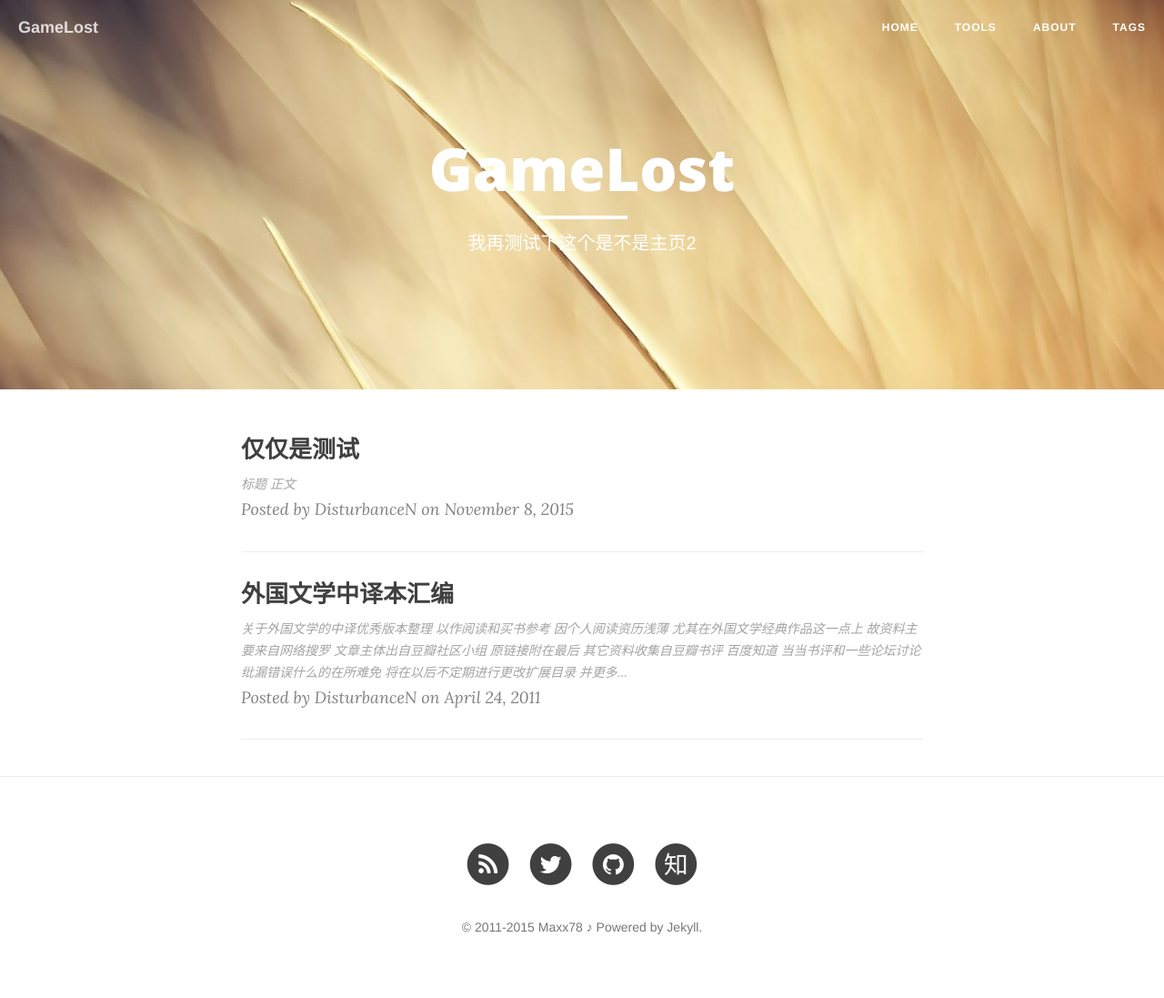
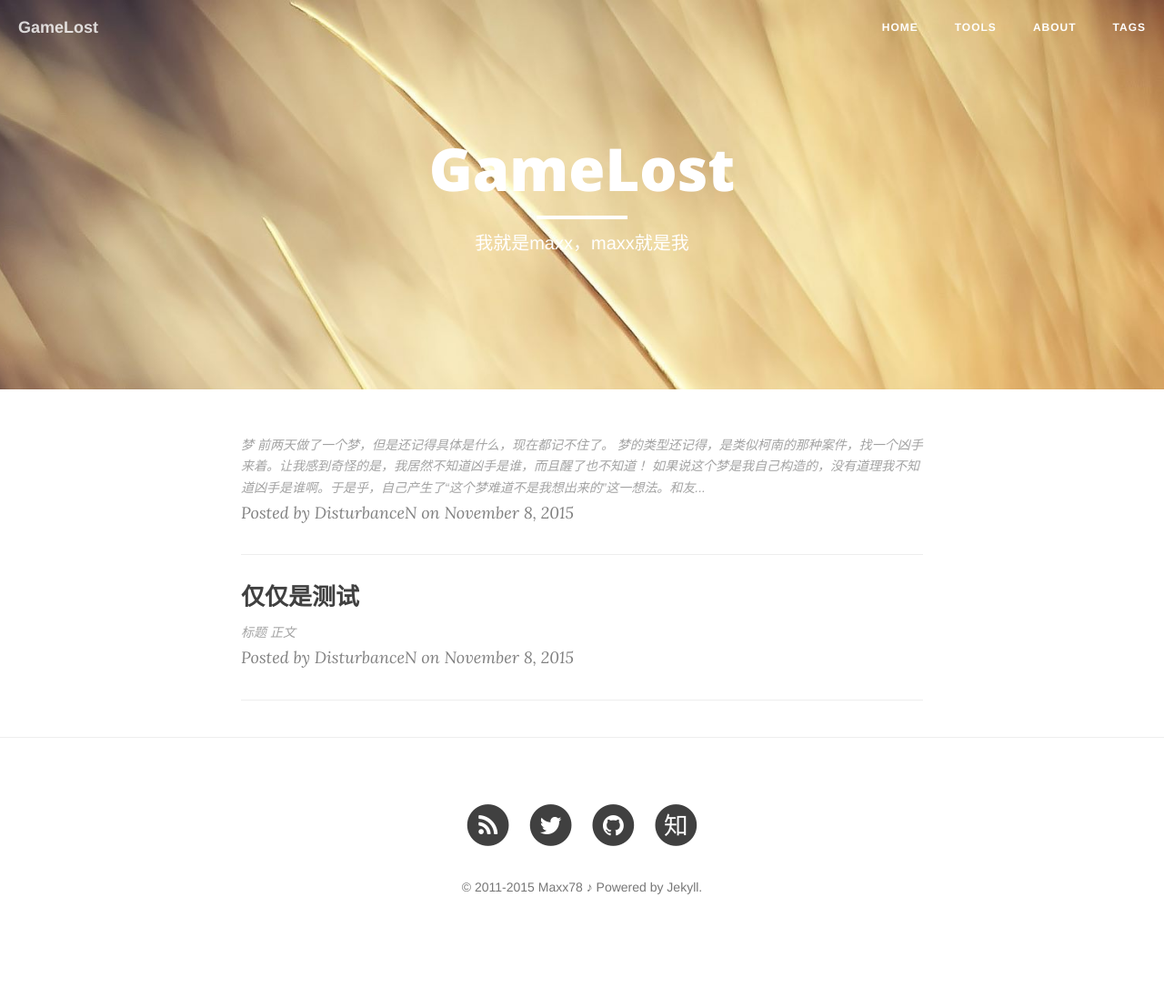
Before and after one commit to maxx78/maxx78.github.io, a Jekyll site: the page built from index.html, in a window 1280 px wide. Shown: the whole page at 91% size. Built offline with Jekyll 4.4.1, drawn with Linux system fonts in a browser that asks for light colours; nearby versions of some CDN libraries; the list of posts is cut into pages by our own code; after the commit the page ends 1053 px from its top, so only the background shows below that; some of the changed lines change nothing that is shown.

Commit message:
第一篇随笔

```diff
--- a/_posts/2011-04-24-Translation-Version.md
+++ /dev/null
@@ -1,201 +0,0 @@
----
-layout: post
-title: 外国文学中译本汇编
-categories: [blog ]
-tags: [book, list, ]
-description: 对于运输水果来说，保鲜效果是非常重要的，就翻译而言，好翻译总是妙在难言。
----
-
-关于外国文学的中译优秀版本整理 以作阅读和买书参考
-因个人阅读资历浅薄 尤其在外国文学经典作品这一点上
-故资料主要来自网络搜罗 文章主体出自豆瓣社区小组 原链接附在最后 其它资料收集自豆瓣书评 百度知道 当当书评和一些论坛讨论
-纰漏错误什么的在所难免 将在以后不定期进行更改扩展目录 并更多按照自己的见解 如果有的话。
-
-### 苏俄
-列夫·托尔斯泰作品
-草婴——《战争与和平》，短期无法超越。（惜草婴先生撤版，不再出）另高植译本
-草婴——《安娜卡列尼娜》《复活》
-丽尼——《前夜》《贵族之家》
-巴金——《父与子》
-
-陀思妥耶夫斯基作品：
-荣如德——《卡拉玛佐夫兄弟》另耿济之版
-朱海观&王汶《罪与罚》另岳麟版可选
-荣如德——《白痴》
-南江——《被侮辱和被损害的》另有荃麟版
-
-刘辽逸&楼适夷&陆风——《童年 在人间 我的大学》
-瞿秋白&巴金&耿济之&伊信——《高尔基短篇小说选》
-汝龙——契诃夫作品
-丰子恺——契诃夫《猎人笔记》
-丽尼——屠格涅夫《前夜》《父与子》人文社或译文社 巴金译本
-磊然——屠格涅夫《罗亭 贵族之家》
-翟松年——莱蒙托夫《当代英雄》
-满涛——果戈理《死魂灵》
-蓝英年&张秉衡——帕斯捷尔纳克《日瓦戈医生》
-梅益——奥斯特洛夫斯基《钢铁是怎样炼成的》
-楼适夷——赫尔岑《谁之罪》
-王士燮——《苦难的历程》
-智量——普希金《叶甫盖尼·奥涅金》
-蓝英年——帕斯捷尔纳克的《日瓦格医生》
-金人——肖霍洛夫的《静静的顿河》
-草婴——肖洛霍夫《一个人的遭遇》
-项星耀——赫尔岑《往事与随想》戈宝权——俄文译诗
-戴骢——布宁和巴别尔
-索尔仁尼琴《古拉格群岛》蒋路——车尔尼雪夫斯基《怎么办？》
-
-### 法国
-
-成钰亭——拉伯雷《巨人传》
-李健吾——福楼拜《包法利夫人》另周克希版，也很好
-周克希、徐和瑾——《追忆似水年华》
-
-巴尔扎克作品：
-傅雷——巴尔扎克《欧也妮葛朗台》《高老头》《幻灭》
-郑永慧——《巴尔扎克中短篇小说选》
-
-雨果作品：
-李丹&方于——《悲惨世界》另郑克鲁版
-陈敬容——《巴黎圣母院》
-陈筱卿——《海上劳工》另 陈乐译本
-郑永慧、鲁膺——《笑面人》
-郑永慧——《九三年》
-程曾厚——《雨果诗选》
-许渊冲——雨果戏剧
-
-傅雷——罗曼·罗兰《约翰·克利斯朵夫》《名人传》
-钱春绮《恶之花》郭宏安版，感觉也不错
-王振孙——小仲马《茶花女》
-郝运——《都德小说选》
-王振孙——莫泊桑《一生》 《漂亮朋友》
-郑克鲁——波德莱尔《恶之花》
-李建吾——《莫里哀喜剧六种》
-焦菊隐——左拉《娜娜》
-蒋学模——大仲马《基督山伯爵》 虽是转译本，但由于译者和编辑的高水平，使它成为名译。
-王振孙《三个火枪手》另郝运、周克西版
-罗新璋——《红与黑》
-花城出版社——法布尔《昆虫记》
-朱雯——雷马克《西线无战事》
-屠友祥——罗兰·巴特
-王道乾——杜拉斯《情人》 图尼埃《礼拜五》 普鲁斯特《驳圣伯夫》
-柳鸣九——杜拉斯《悠悠此情》《长别离》《广岛之恋》
-萧望、黄荭——圣·埃克苏佩里《小王子》
-王东亮——《劳儿之劫》
-马振骋——高更的《诺阿 诺阿》、纪德、蒙田《蒙田随笔全集》
-余中先等人——贝克特
-杨绛先生——勒萨日 《吉尔布拉斯》
-
-### 美国
-
-曹庸——麦克维尔的《白鲸》
-于晓丹——纳博科夫《洛丽塔》另黄建人版
-李文俊——福克纳 傅东华——玛格丽特·米歇尔《飘》
-王永年——欧·亨利《欧•亨利短篇小说选》
-侍桁——霍桑《红字》
-吴劳——杰克伦敦《马丁·伊登》
-楚图南——惠特曼《草叶集》
-徐迟、戴欢——梭罗《瓦尔登湖》
-赵罗蕤——艾略特《荒原》
-张友松——《傻瓜威尔逊》
-
-吴劳——海明威作品
-汤永宽——海明威《永别了，武器》
-施咸荣《麦田里的守望者》另孙仲旭译本
-潘岳、雷格——莫里森《宠儿》
-
-### 英国
-
-莎士比亚
-朱生豪——莎士比亚戏剧
-卞之琳——《莎士比亚悲剧四种》
-
-冯象——《贝奥武甫》、摩西五经
-方重、黄杲炘——杰弗雷·乔叟《坎特伯雷故事》方的为散文译本 黄是诗歌译本
-朱维之——弥尔顿《失乐园》
-穆旦——雪莱诗歌
-傅惟慈——毛姆《月亮和六便士》
-董乐山——奥威尔《1984》最近又出了个孙仲旭的译本。
-张谷若——哈代。其中的翻译技法常被拿来作为范例。
-杨苡——艾米丽·勃朗特《呼啸山庄》另有张玲&张扬、方平版可选
-狄更斯 荣如德——《雾都孤儿》何文安的也不错
-张玲&张扬《双城记》
-张谷若——《大卫·科波菲尔》庄绎传译本也很不错
-王科一——《远大前程》
-查良铮——拜伦《唐璜》
-王科一——简·奥斯汀《傲慢与偏见》 另张玲&张扬译本
-李俍民——艾捷尔·丽莲·伏尼契《牛虻》另古绪满版
-祝庆英——夏洛蒂·勃朗特《简爱》另宋兆霖版可选
-董乐山——奥威尔《一九八四》
-徐霞村——笛福《鲁滨逊漂流记》
-张谷若——哈代《德伯家的苔丝》、《无名的裘德》、《还乡》
-杨必——萨克雷《名利场》
-周煦良——约翰·高尔斯华绥《福尔赛世家》
-
-爱尔兰 金堤、萧乾夫妇——乔伊斯《尤利西斯》
-蒲隆——劳伦斯·斯特恩《项狄传》，很难译的书。
-
-### 德国
-
-歌德
-梁宗岱——歌德作品
-杨武能、侯俊吉——《少年维特的烦恼》
-钱春绮、绿原《浮士德》
-
-冯至——海涅、里尔克
-杨武能——托马斯·曼《魔山》
-徐梵澄——尼采《苏鲁支语录》文言
-
-## 古代希腊罗马
-周作人——古希腊作品
-罗念生、王焕生——《伊利亚特》杨宪益,罗念生和王焕生,陈中梅,傅东华几位先生的荷马 各有千秋
-王焕生——《奥德赛》
-杨周翰——《埃涅阿斯纪》《变形记》
-楚图南《希腊神话》
-罗念生 杨宪益 王焕生——《古希腊戏剧选》
-罗念生——《悲剧二种》《伊索寓言》
-梁实秋——《沉思录》
-
-### 日本
-
-金溟若——三岛由纪夫的《爱的饥渴》
-丰子恺——《源氏物语》
-叶渭渠——川端康成的《雪国》和《伊豆的舞女》
-高慧勤——《雪国》、《古都》另侍桁译本 但市面罕有
-周作人——日本文学、《枕草子》
-
-### 奥地利
-
-林克——里尔克（黄灿然从英译本转译过里尔克 臃肿不可读）
-汤永宽、高年生——卡夫卡《城堡》
-捷克 星灿——《好兵帅克》萧乾先生有节译本。
-叶廷芳——卡夫卡
-许钧——《不能承受的生命之轻》
-蒋承俊——《绞刑架下的报告》
-意大利 田德望——《神曲》。完全根据意大利文翻译的。钱稻孙以骚体译数章 另有王维克译版
-夏丏尊——《爱的教育》
-李俍民——《斯巴达克斯》
-王永年、方平&王科——《十日谈》
-吕同六——卡尔维诺、莫拉维亚
-
-### 印度
-季羡林——《罗摩衍那》
-黄宝生&金克木几位先生接力译的《摩诃婆罗多》而价高
-季羡林——《五卷书》
-谢冰心&石真&郑振铎&黄雨石——《泰戈尔诗选》
-徐梵澄——《薄伽梵歌》
-吴美真——《微物之神》
-冰岛 石琴娥——北欧文学。《萨迦》真不错。语言简练，有韵致。
-
-### 其它
-
-戴望舒——洛尔伽
-董燕生——《堂吉诃德》。杨绛先生的也很不错。
-王央乐——博尔赫斯 另有王永年版
-朱景冬——马尔克斯《百年孤独》另吴健恒版
-丹麦 叶君健——安徒生《安徒生童话》
-挪威 萧乾——《易卜生戏剧选》
-波兰 侍桁——显克微支《你往何处去》另张振辉版   陈冠商——显克微支《十字军骑士》另易丽君版
-
-澳大利亚 曾胡 ——《荆棘鸟》
-
-历史素材链接：http://www.douban.com/group/topic/17310664/
--- /dev/null
+++ b/_posts/2015-11-8-essay.md
@@ -0,0 +1,15 @@
+---
+layout:post
+titile: "做梦想到的一个问题"
+categories: [blog ]
+tags: [book, list, ]
+description: 人真是是一种奇怪的生物
+---
+
+## 梦
+
+前两天做了一个梦，但是还记得具体是什么，现在都记不住了。
+梦的类型还记得，是类似柯南的那种案件，找一个凶手来着。让我感到奇怪的是，我居然不知道凶手是谁，而且醒了也不知道！
+如果说这个梦是我自己构造的，没有道理我不知道凶手是谁啊。于是乎，自己产生了“这个梦难道不是我想出来的”这一想法。和友人L谈了这个事，他说也许自己只是想到了过程，并没有去设计这个梦的结尾，当时听了，感觉是有几分道理的。
+突然感觉人真是个奇怪的东西。如果梦真的不是我自己去想出来的，麻蛋啊，这就和灵异事件一样了。但是如果是没有去想结局，自己的动机又想不明白。
+哦，是生活！
--- a/index.html
+++ b/index.html
@@ -1,6 +1,6 @@
 ---
 layout: page
-description: "我再测试下这个是不是主页2"
+description: "我就是maxx，maxx就是我"
 ---
 
 {% for post in paginator.posts %}
```
